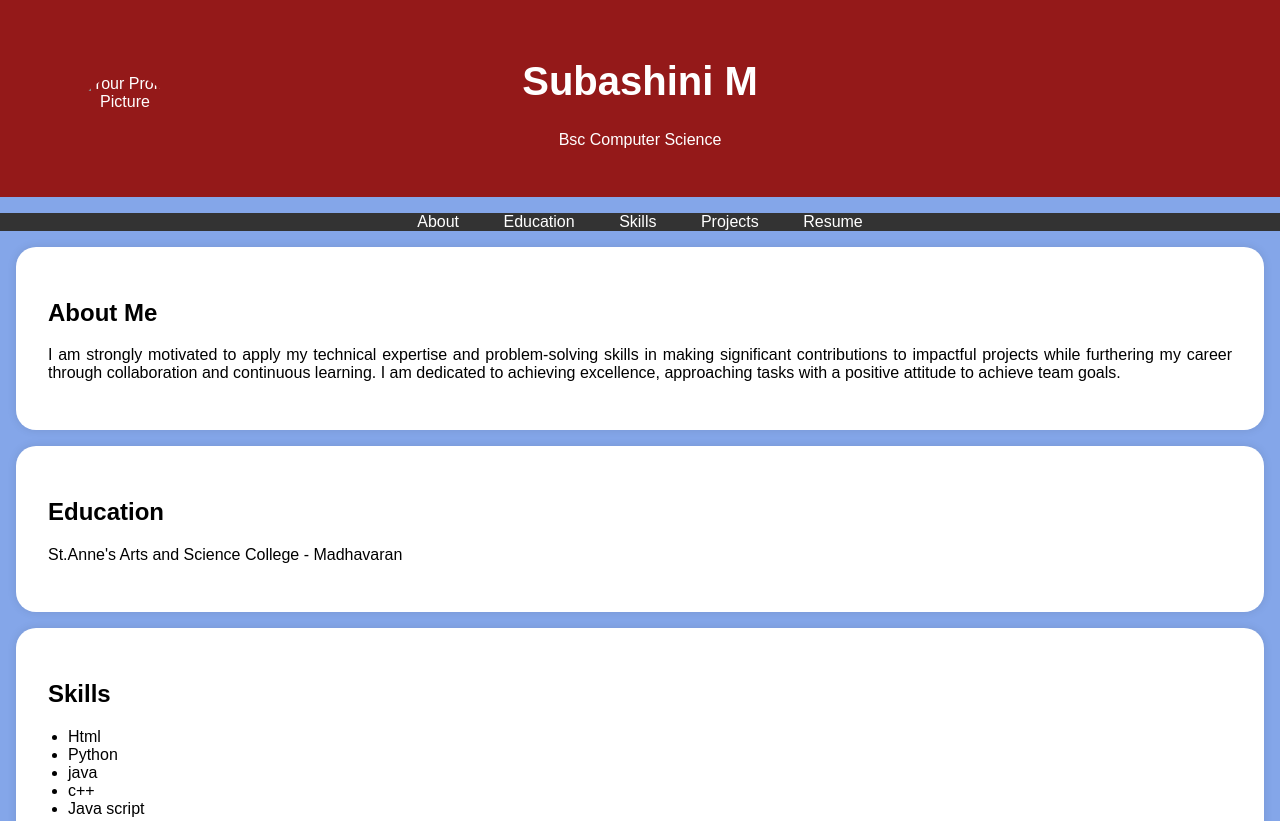
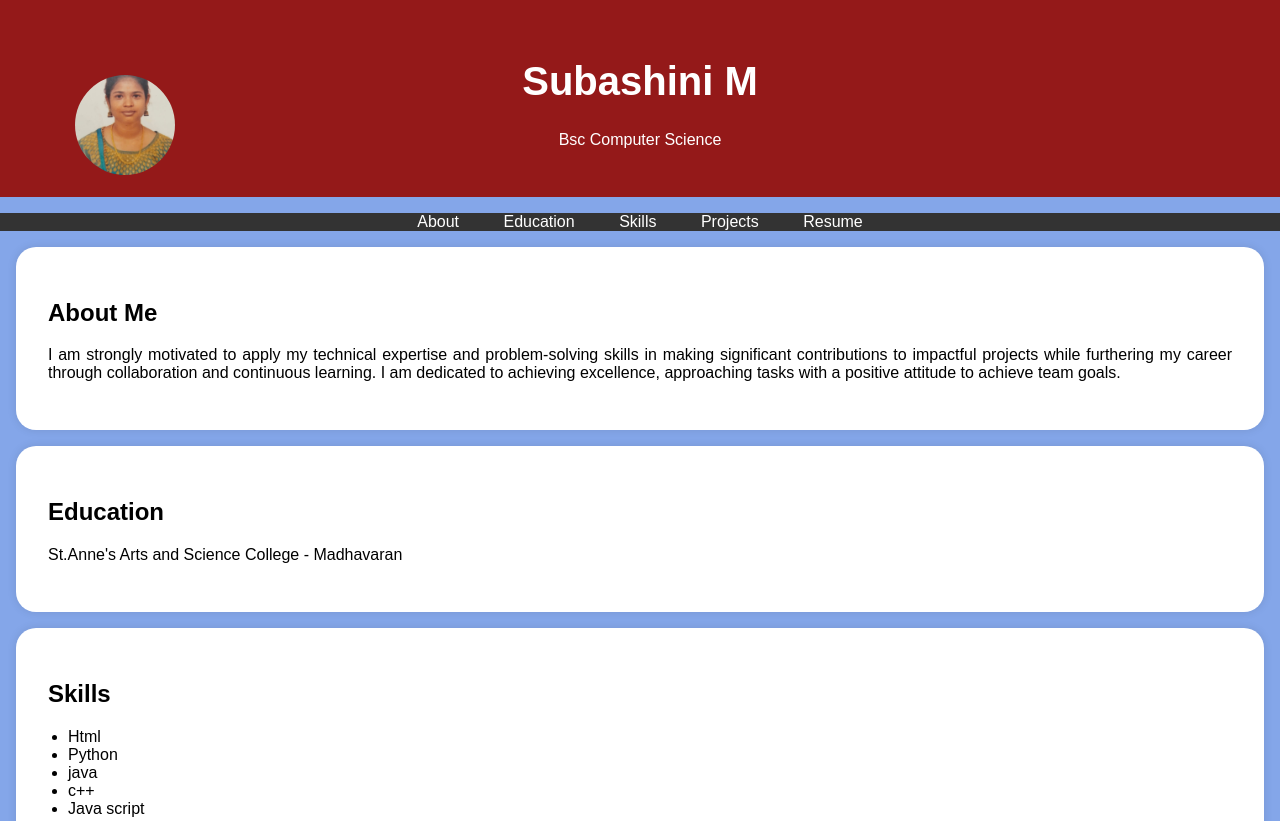
Before and after one commit to 2006Bhavana/digital-portfolio, a plain HTML site: page index.html in a window 1280 px wide. Shown: the top 821 px of the page. Drawn offline with Linux system fonts and the light colour scheme.

Commit message:
Update index.html

```diff
--- a/index.html
+++ b/index.html
@@ -95,7 +95,7 @@
     <header>
         <div class="header-content">
             <!-- Add your profile picture here -->
-            <img src="passport photo.jpg" alt="Your Profile Picture" class="profile-picture">
+            <img src="IMG-20250324-WA0036.jpg" alt="Your Profile Picture" class="profile-picture">
             <h1>Subashini M</h1>
             <p>Bsc Computer Science</p>
         </div>
```
